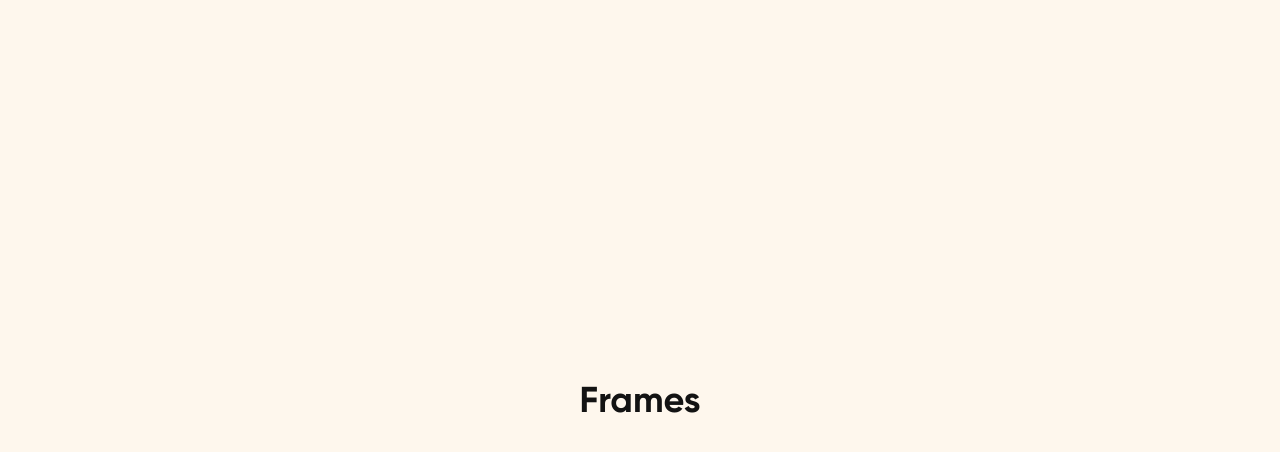
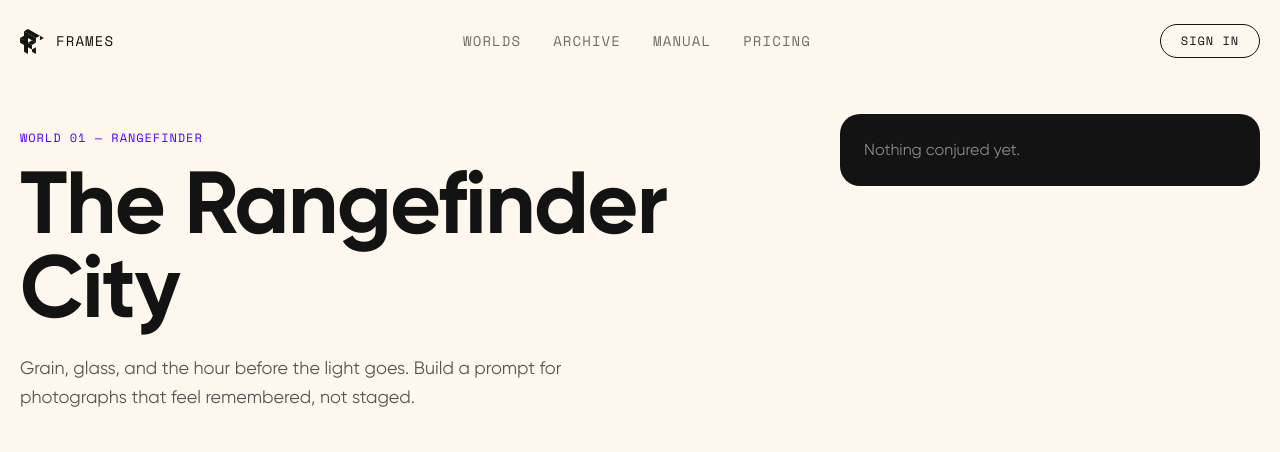
Before and after one commit to jamesrice/frames, a React (Vite) app: page / in a window 1280 px wide. Shown: the top 452 px of the page. Built offline with nearby package versions, Linux system fonts and the light colour scheme.

Commit message:
Add App reducer, hydration, debounced persistence, Header, Hero

```diff
--- a/src/App.tsx
+++ b/src/App.tsx
@@ -1,7 +1,156 @@
+import { useEffect, useMemo, useReducer } from 'react'
+import { WORLD } from './data/world'
+import { assemblePrompt } from './lib/assemble'
+import { loadArchive, loadDraft, saveArchive, saveDraft } from './lib/storage'
+import type { Approach, ArchivedPrompt, DraftPayload } from './lib/storage'
+import type { Preset } from './data/world'
+import { Header } from './components/Header'
+import { Hero } from './components/Hero'
+
+interface BuilderState extends DraftPayload {
+  archive: ArchivedPrompt[]
+  hydrated: boolean
+}
+
+type Action =
+  | { type: 'HYDRATE'; draft: DraftPayload | null; archive: ArchivedPrompt[] }
+  | { type: 'SET_APPROACH'; approach: Approach }
+  | { type: 'APPLY_PRESET'; preset: Preset }
+  | { type: 'SET_TEXT'; fieldId: string; value: string }
+  | { type: 'TOGGLE_OPTION'; fieldId: string; optionId: string }
+  | { type: 'TOGGLE_CAP_MODE' }
+  | { type: 'ARCHIVE_PROMPT'; prompt: string }
+  | { type: 'DELETE_ARCHIVED'; id: string }
+  | { type: 'RESET' }
+
+function initialText(): Record<string, string> {
+  const text: Record<string, string> = {}
+  for (const section of WORLD.sections) {
+    if (section.kind !== 'text') continue
+    for (const field of section.fields) {
+      if (field.kind === 'text') text[field.id] = ''
+    }
+  }
+  return text
+}
+
+function initialSelections(): Record<string, string | null> {
+  const selections: Record<string, string | null> = {}
+  for (const section of WORLD.sections) {
+    if (section.kind !== 'options') continue
+    for (const field of section.fields) {
+      if (field.kind === 'options') selections[field.id] = null
+    }
+  }
+  return selections
+}
+
+function createInitialState(): BuilderState {
+  return {
+    approach: null,
+    presetId: null,
+    text: initialText(),
+    selections: initialSelections(),
+    capMode: false,
+    archive: [],
+    hydrated: false,
+  }
+}
+
+function reducer(state: BuilderState, action: Action): BuilderState {
+  switch (action.type) {
+    case 'HYDRATE': {
+      if (!action.draft) return { ...state, archive: action.archive, hydrated: true }
+      return { ...state, ...action.draft, archive: action.archive, hydrated: true }
+    }
+    case 'SET_APPROACH':
+      return {
+        ...state,
+        approach: action.approach,
+        presetId: action.approach === 'manual' ? null : state.presetId,
+      }
+    case 'APPLY_PRESET':
+      return {
+        ...state,
+        approach: 'prelit',
+        presetId: action.preset.id,
+        selections: { ...state.selections, ...action.preset.selections },
+      }
+    case 'SET_TEXT':
+      return { ...state, text: { ...state.text, [action.fieldId]: action.value } }
+    case 'TOGGLE_OPTION': {
+      const current = state.selections[action.fieldId]
+      const next = current === action.optionId ? null : action.optionId
+      return {
+        ...state,
+        presetId: null,
+        selections: { ...state.selections, [action.fieldId]: next },
+      }
+    }
+    case 'TOGGLE_CAP_MODE':
+      return { ...state, capMode: !state.capMode }
+    case 'ARCHIVE_PROMPT': {
+      const preset = WORLD.presets.find((candidate) => candidate.id === state.presetId)
+      const entry: ArchivedPrompt = {
+        id: crypto.randomUUID(),
+        name: preset ? preset.name : 'Manual Prompt',
+        prompt: action.prompt,
+        savedAt: Date.now(),
+      }
+      return { ...state, archive: [entry, ...state.archive] }
+    }
+    case 'DELETE_ARCHIVED':
+      return { ...state, archive: state.archive.filter((entry) => entry.id !== action.id) }
+    case 'RESET':
+      return { ...createInitialState(), archive: state.archive, hydrated: true }
+    default:
+      return state
+  }
+}
+
 export default function App() {
+  const [state, dispatch] = useReducer(reducer, undefined, createInitialState)
+
+  useEffect(() => {
+    dispatch({ type: 'HYDRATE', draft: loadDraft(), archive: loadArchive() })
+  }, [])
+
+  useEffect(() => {
+    if (!state.hydrated) return
+    const timeout = setTimeout(() => {
+      const draft: DraftPayload = {
+        approach: state.approach,
+        presetId: state.presetId,
+        text: state.text,
+        selections: state.selections,
+        capMode: state.capMode,
+      }
+      saveDraft(draft)
+    }, 300)
+    return () => clearTimeout(timeout)
+  }, [state.approach, state.presetId, state.text, state.selections, state.capMode, state.hydrated])
+
+  useEffect(() => {
+    if (!state.hydrated) return
+    saveArchive(state.archive)
+  }, [state.archive, state.hydrated])
+
+  const prompt = useMemo(
+    () => assemblePrompt({ text: state.text, selections: state.selections }),
+    [state.text, state.selections],
+  )
+
   return (
-    <div className="flex min-h-screen items-center justify-center bg-ft-beige text-ft-ink">
-      <h1 className="font-gilroy text-4xl font-bold">Frames</h1>
+    <div className="min-h-screen bg-ft-beige text-ft-ink">
+      <Header />
+      <main className="mx-auto grid max-w-[1600px] grid-cols-1 gap-10 px-5 pb-24 pt-8 lg:grid-cols-[1fr_420px]">
+        <div className="min-w-0">
+          <Hero eyebrow={WORLD.eyebrow} name={WORLD.name} subline={WORLD.subline} />
+        </div>
+        <aside className="h-fit rounded-[20px] bg-ft-ink p-6 text-white lg:sticky lg:top-8">
+          <p className="text-white/50">{prompt || 'Nothing conjured yet.'}</p>
+        </aside>
+      </main>
     </div>
   )
 }
--- /dev/null
+++ b/src/components/Header.tsx
@@ -0,0 +1,47 @@
+const NAV_LINKS = ['Worlds', 'Archive', 'Manual', 'Pricing']
+
+export function Header() {
+  return (
+    <header className="mx-auto flex max-w-[1600px] items-center justify-between px-5 py-6">
+      <div className="flex items-center gap-3">
+        <svg
+          xmlns="http://www.w3.org/2000/svg"
+          width={24}
+          height={25}
+          viewBox="0 0 64 67"
+          fill="none"
+          className="text-ft-ink"
+          aria-hidden="true"
+        >
+          <path d="M31.939 42.5853L21.286 36.5151L31.939 30.4136L42.5892 36.5094L31.939 42.5882" fill="currentColor" />
+          <path
+            d="M42.5892 12.1831L31.9419 6.0873L21.286 0L10.6359 6.10432L21.286 12.1916L31.9419 18.2874L42.5892 24.3832L53.2365 18.2818L42.5892 12.1831Z"
+            fill="currentColor"
+          />
+          <path d="M53.2365 30.4168L63.8837 24.3862L53.2365 18.2876V30.4168Z" fill="currentColor" />
+          <path d="M10.6358 18.2251L0 24.3294L7.08866 28.3905L10.6358 30.4196V18.2251Z" fill="currentColor" />
+          <path
+            d="M31.9419 18.2876L21.286 12.1918L10.6358 6.10449V18.2252V30.4196L7.08866 28.3905L0 24.3295V36.5807L10.6358 42.6765V48.7808V54.6752V54.8057V60.91L21.286 67.0002V60.8987V54.8738V48.7723L31.9419 54.8256V54.695V48.778V42.5857L21.286 36.5154V24.3181L31.9419 30.4111L42.5891 36.5098V24.3834L31.9419 18.2876Z"
+            fill="currentColor"
+          />
+          <path d="M42.5891 54.8396V48.6416L31.9418 54.8254V60.8758L42.5891 66.9659V60.8985V54.8396Z" fill="currentColor" />
+        </svg>
+        <span className="font-mono text-sm uppercase tracking-[0.08em]">Frames</span>
+      </div>
+      <nav className="hidden items-center gap-8 font-mono text-sm uppercase tracking-[0.08em] text-ft-ink/60 md:flex">
+        {NAV_LINKS.map((link) => (
+          <span key={link} aria-disabled="true" className="cursor-default select-none">
+            {link}
+          </span>
+        ))}
+      </nav>
+      <button
+        type="button"
+        aria-disabled="true"
+        className="cursor-default rounded-full border-[1.5px] border-ft-ink px-5 py-2 font-mono text-xs uppercase tracking-[0.08em]"
+      >
+        Sign In
+      </button>
+    </header>
+  )
+}
--- /dev/null
+++ b/src/components/Hero.tsx
@@ -0,0 +1,17 @@
+interface HeroProps {
+  eyebrow: string
+  name: string
+  subline: string
+}
+
+export function Hero({ eyebrow, name, subline }: HeroProps) {
+  return (
+    <section className="pb-12 pt-4">
+      <p className="font-mono text-xs uppercase tracking-[0.08em] text-ft-purple">{eyebrow}</p>
+      <h1 className="mt-4 max-w-[16ch] font-gilroy text-[clamp(40px,7vw,88px)] font-bold leading-[0.95] tracking-[-0.02em]">
+        {name}
+      </h1>
+      <p className="mt-6 max-w-[52ch] text-lg leading-relaxed text-ft-ink/70">{subline}</p>
+    </section>
+  )
+}
```
